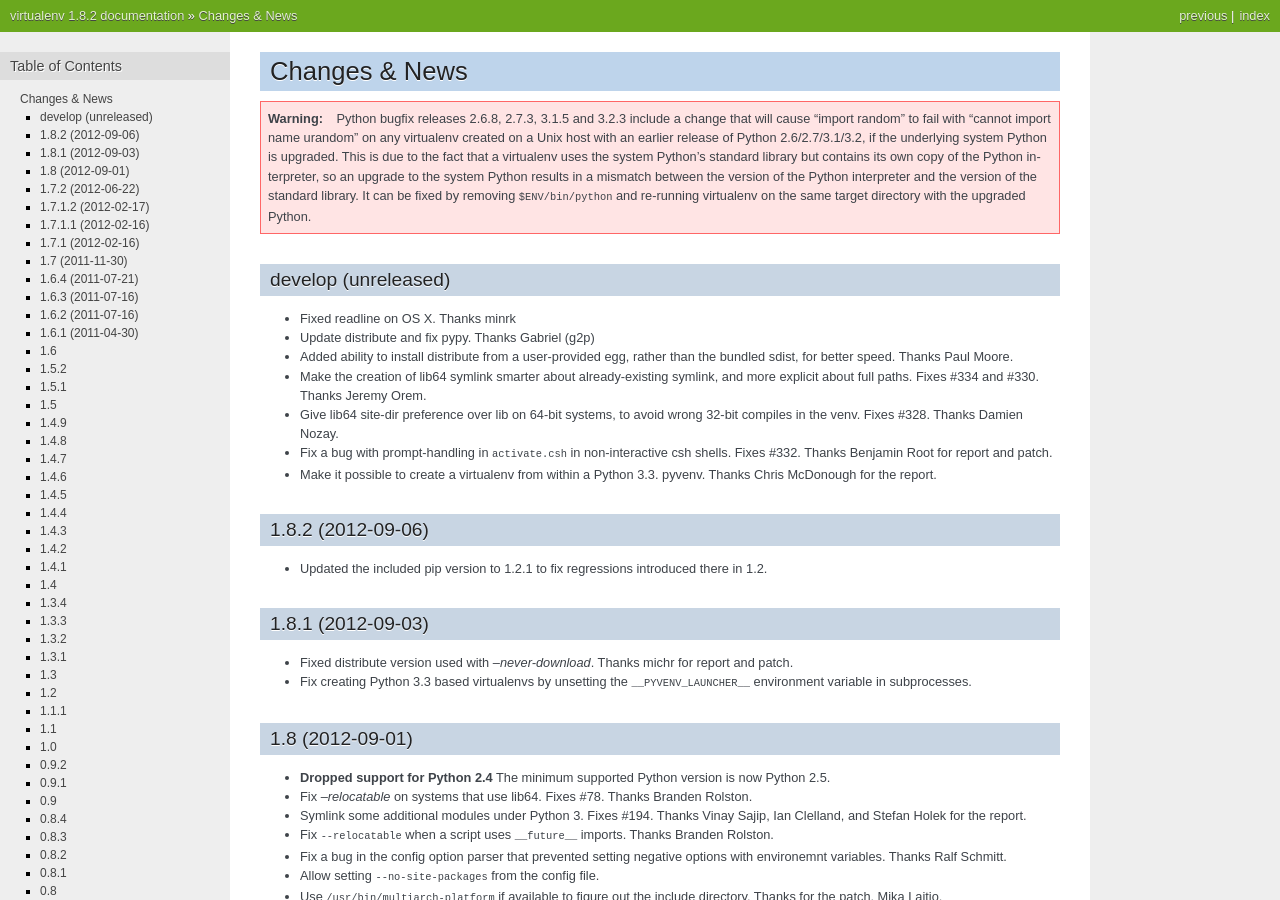
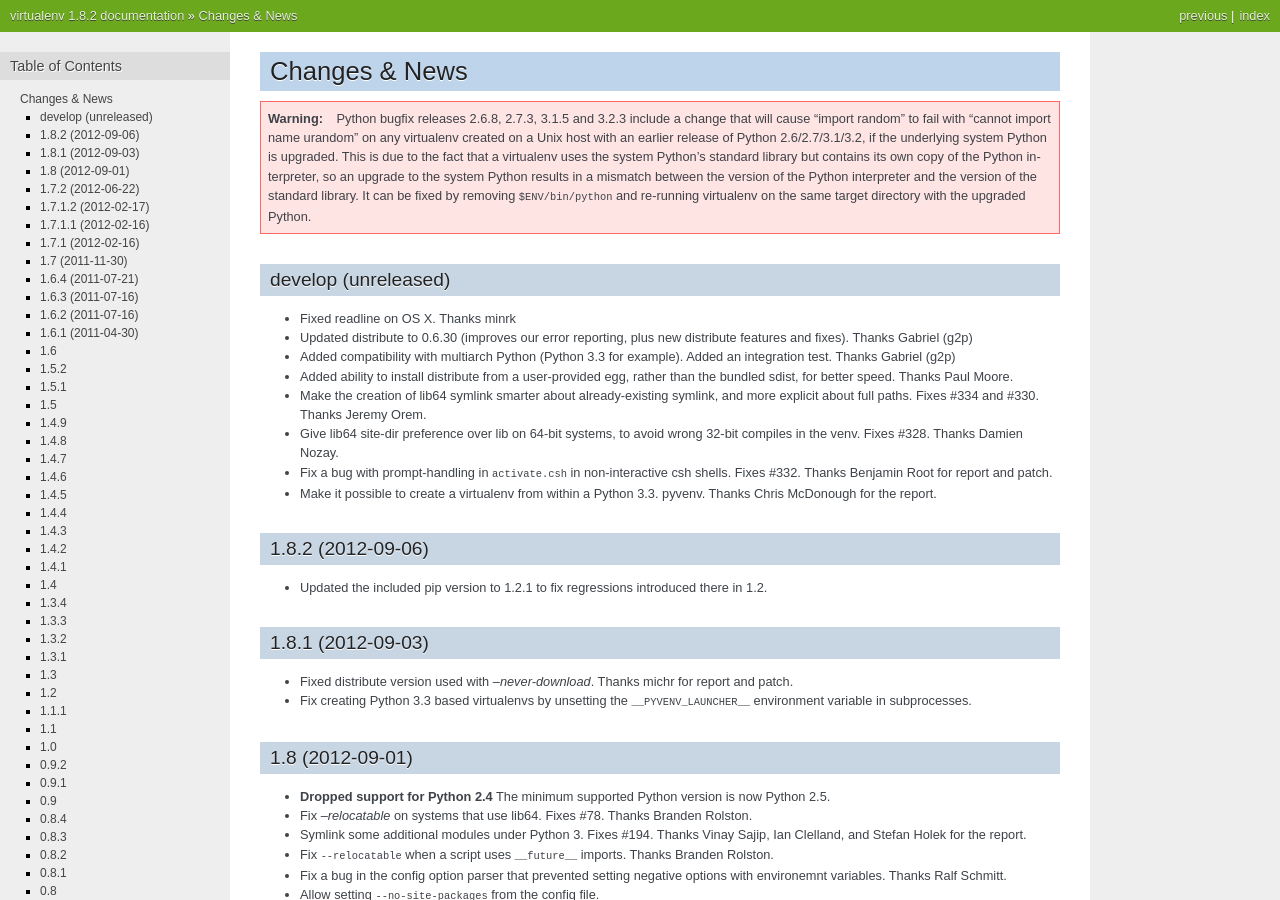
Before and after one commit to pypa/virtualenv, a Sphinx documentation site: the page built from docs/news.txt, in a window 1280 px wide and 900 px high. Built offline with Sphinx 7.4.7, drawn with Linux system fonts in a browser that asks for light colours.

Commit message:
Edited the release notes.

```diff
--- a/AUTHORS.txt
+++ b/AUTHORS.txt
@@ -34,6 +34,7 @@
 Doug Napoleone
 Douglas Creager
 Ethan Jucovy
+Gabriel de Perthuis
 Gunnlaugur Thor Briem
 Greg Haskins
 Jason R. Coombs
--- a/docs/news.txt
+++ b/docs/news.txt
@@ -20,7 +20,11 @@
 
 * Fixed readline on OS X. Thanks minrk
 
-* Update distribute and fix pypy. Thanks Gabriel (g2p)
+* Updated distribute to 0.6.30 (improves our error reporting, plus new
+  distribute features and fixes). Thanks Gabriel (g2p)
+
+* Added compatibility with multiarch Python (Python 3.3 for example). Added an
+  integration test. Thanks Gabriel (g2p)
 
 * Added ability to install distribute from a user-provided egg, rather than the
   bundled sdist, for better speed. Thanks Paul Moore.
```
